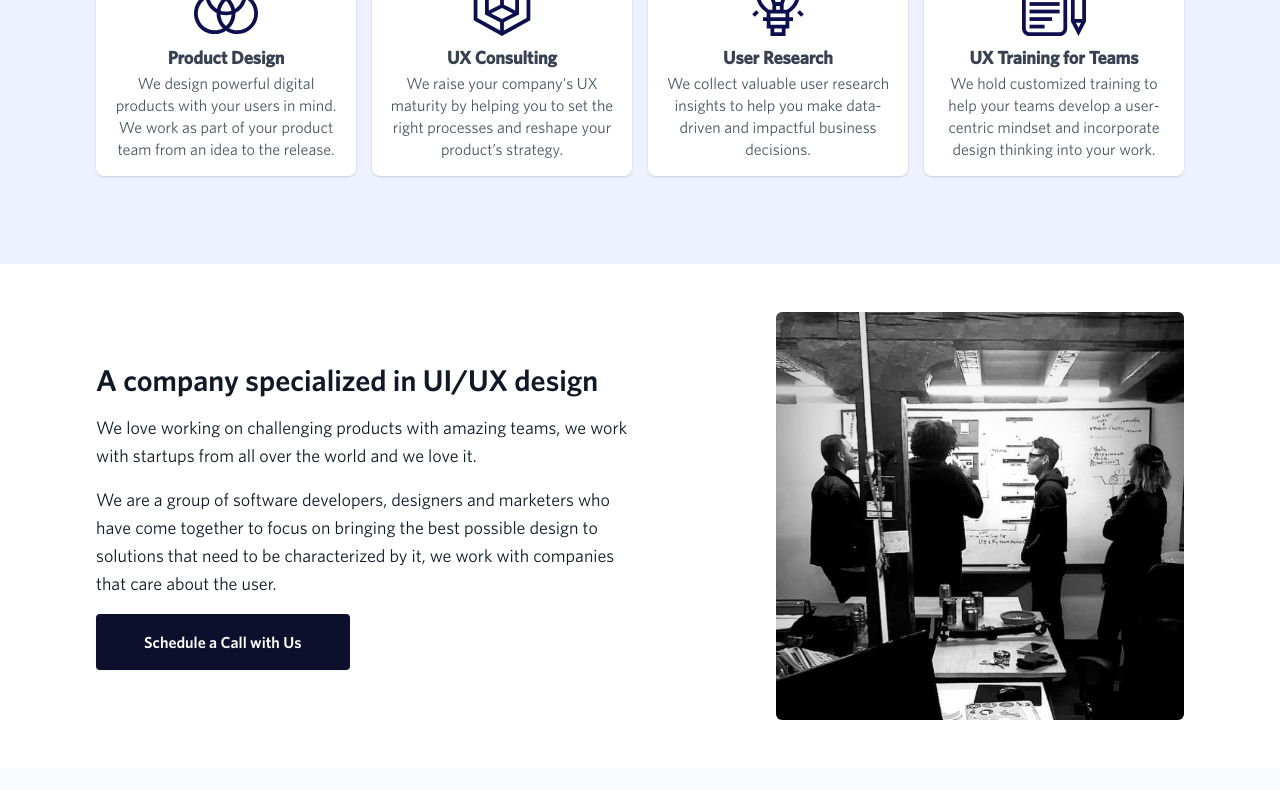
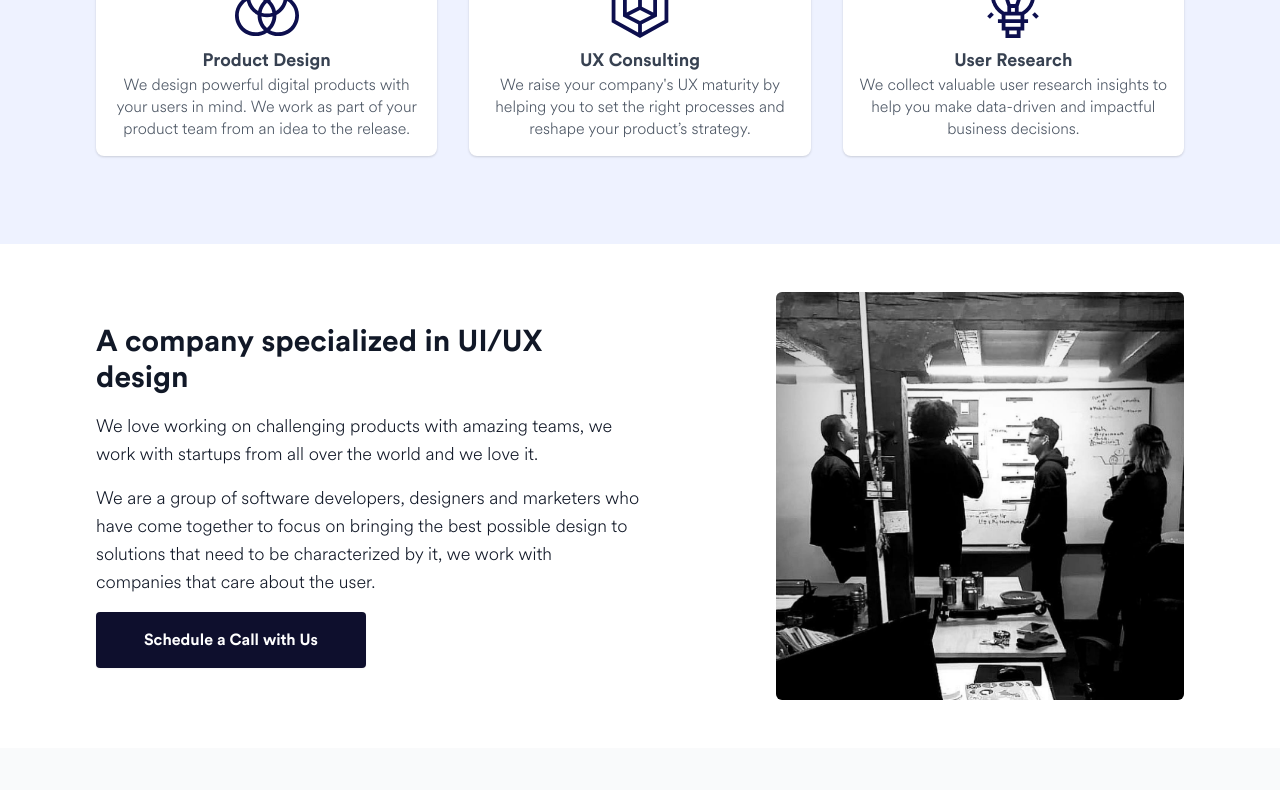
Before and after one commit to miguelreng/index96.com, a plain HTML site: page index.html in a window 1280 px wide. Shown: the part 1776-2566 px from the top of the page. Drawn offline with nearby package versions, Linux system fonts and the light colour scheme.

Commit message:
new font and one service removed

```diff
--- a/css/style.css
+++ b/css/style.css
@@ -1,26 +1,31 @@
 @font-face {
   font-family: 'Book-Font';
-  src: url('../fonts/whitneybook.otf')  format('truetype');
+  src: url('../fonts/CircularStd-Book.ttf')  format('truetype');
 }
 
 @font-face {
   font-family: 'Light-Font';
-  src: url('../fonts/whitneylight.otf')  format('truetype');
+  src: url('../fonts/CircularStd-Light.otf')  format('opentype');
 }
 
 @font-face {
   font-family: 'Medium-Font';
-  src: url('../fonts/whitneymedium.otf')  format('truetype');
+  src: url('../fonts/CircularStd-Medium.ttf')  format('truetype');
 }
 
 @font-face {
   font-family: 'Semibold-Font';
-  src: url('../fonts/whitneysemibold.otf')  format('truetype');
+  src: url('../fonts/CircularStd-Bold.ttf')  format('truetype');
 }
 
 @font-face {
   font-family: 'Bold-Font';
-  src: url('../fonts/whitneybold.otf')  format('truetype');
+  src: url('../fonts/CircularStd-Bold.ttf')  format('truetype');
+}
+
+@font-face {
+  font-family: 'Black-Font';
+  src: url('../fonts/CircularStd-Black.ttf')  format('truetype');
 }
 
 html {
@@ -34,40 +39,45 @@ body {
   color: #373e4d;
 }
 
-p, h2, a, span, li, .pill-tag {
-  font-family: 'Book-Font', sans-serif !important;
+h2, a, span, .pill-tag {
+  font-family: 'Light-Font', sans-serif !important;
+}
+
+p {
+  font-family: 'Light-Font', sans-serif !important;
 }
 
 h1{
-  font-family: 'Semibold-Font', sans-serif;
+  font-family: 'Semibold-Font', sans-serif !important;
 }
 
 .bold {
   font-family: 'Bold-Font', sans-serif !important;
 }
 
-.semibold {
-  font-family: 'Semibold-Font', sans-serif;
+.book {
+  font-family: 'Book-Font', sans-serif !important;
 }
 
+.semibold {
+  font-family: 'Semibold-Font', sans-serif !important;
+}
+
+.black {
+  font-family: 'Black-Font', sans-serif !important;
+}
 
 .medium {
   font-family: 'Medium-Font', sans-serif !important;
 }
 
-button {
-  font-family: 'Light-Font', sans-serif;
-}
-
 .cta-link {
   background-color: #0E0F2D;
-  font-family: 'Semibold-Font', sans-serif !important;
 }
 
 .logo-red {
   fill: var(--current);
 }
-
 
 .size-normal {
   font-size: 16px;
--- a/index.html
+++ b/index.html
@@ -49,9 +49,9 @@
         <section class="text-gray-800">
             <div class="container mx-auto flex py-12 px-5 md:py-24 xl:px-24 md:px-8 md:flex-row flex-col items-center">
                 <div class="w-full mx-auto text-center md:w-3/4 sm:w-full self-start ">
-                    <h2 class="text-4xl md:text-7xl tracking-tight md:tracking-normal bold leading-tight mb-3">We Design Amazing<br> Digital Products</h2>
+                    <h2 class="text-4xl md:text-7xl tracking-tight md:tracking-normal black leading-tight mb-3">We Design Amazing<br> Digital Products</h2>
                     <p class="text-xl text-gray-700">UI/UX design for startups, companies or projects focused on giving value to the world</p>
-                    <div class="mt-5"><a href="https://calendly.com/index96/intromeeting"><button type="button" class="md:text-xl px-12 rounded cta-link mt-4 md:mt-0 shadow-sm hover:text-gray-200 text-white py-4">Schedule a Call with Us</button></a></div>
+                    <div class="mt-5"><a href="https://calendly.com/index96/intromeeting"><button type="button" class="md:text-xl px-12 medium rounded cta-link mt-4 md:mt-0 shadow-sm hover:text-gray-200 text-white py-4">Schedule a Call with Us</button></a></div>
                 </div>
             </div>
         </section>
@@ -84,7 +84,7 @@
                         <a href="work/lastfood">
                             <img src="img/lastfood.png" class="rounded-lg md:rounded-md"/>
                             <h1 class="mt-2 text-lg font-bold hover:underline tracking-tight md:tracking-normal">LastFood App</h1>
-                            <span class="font-normal text-gray-600">Product design, UX consulting - 2022</span>
+                            <span class="font-bold text-gray-600">Product design, UX consulting - 2022</span>
                         </a>
                     </div>
                     <div class="text-center">
@@ -126,7 +126,7 @@
         <section class="text-gray-800 bg-indigo-50 mt-8 pb-4 md:pb-0 md:mt-0" id="services">
             <div class="container mx-auto py-4 px-5 md:py-12 xl:px-24 md:px-8 items-center">
                 <h1 class="text-center tracking-tight py-8 md:py-0 text-lg text-2xl font-bold leading-tight md:tracking-normal">Services</h1>
-                <div class="grid grid-cols-1 md:py-10 md:grid-cols-4 gap-4 text-gray-700 text-sm font-semibold">
+                <div class="grid grid-cols-1 md:py-10 md:grid-cols-3 gap-8 text-gray-700 text-sm font-semibold">
                     <div class="p-4 md:p-4 bg-white shadow rounded-lg">
                         <img src="img/product.svg" class="w-16 mx-auto"/>
                         <h1 class="mt-2 tracking-tight text-lg text-center md:tracking-normal">Product Design</h1>
@@ -148,13 +148,13 @@
                             We collect valuable user research insights to help you make data-driven and impactful business decisions.
                         </p>
                     </div>
-                    <div class="p-4 md:p-4 bg-white shadow rounded-lg">
+                   <!-- <div class="p-4 md:p-4 bg-white shadow rounded-lg">
                         <img src="img/trainning.svg" class="w-16 mx-auto"/>
                         <h1 class="mt-2 tracking-tight text-lg text-center md:tracking-normal">UX Training for Teams</h1>
                         <p class="font-normal text-gray-600 size-normal leading-snug text-center">
                             We hold customized training to help your teams develop a user- centric mindset and incorporate design thinking into your work.
                         </p>
-                    </div>
+                    </div>  -->
                 </div>
             </div>
         </section>
@@ -202,7 +202,7 @@
                         </nav>
                     </div>
                     <div class="lg:w-1/4 md:w-1/2 w-full px-4">
-                        <h1 class="title-font font-semibold text-gray-900 mb-3 text-sm tracking-tight text-lg md:tracking-normal">Follow Us</h1>
+                        <h1 class="title-font text-gray-900 mb-3 text-sm tracking-tight text-lg md:tracking-normal">Follow Us</h1>
                         <nav class="list-none mb-10">
                             <li>
                                 <a href="https://instagram.com/index96_" class="text-gray-600 hover:text-gray-800 font-medium">Instagram</a>
```
Also changed, not shown: fonts/CircularStd-Black.otf (added), fonts/CircularStd-Black.ttf (added), fonts/CircularStd-BlackItalic.ttf (added), fonts/CircularStd-Bold.ttf (added), fonts/CircularStd-BoldItalic.ttf (added), fonts/CircularStd-Book.ttf (added), fonts/CircularStd-BookItalic.ttf (added), fonts/CircularStd-Light.otf (added), fonts/CircularStd-Medium.ttf (added), fonts/CircularStd-MediumItalic.ttf (added), 1 other file.
